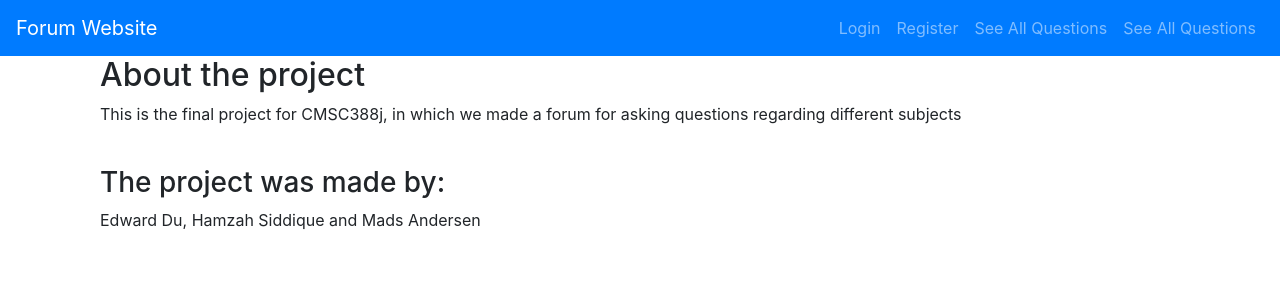
After one commit to MadsAndersens/CMSC388jFinalProject, a Flask app: page /about in a window 1280 px wide. The commit adds this page. Shown: the top 300 px of the page. Run offline with Flask 2, Linux system fonts and the light colour scheme; some libraries are stand-ins or nearby versions.

Commit message:
small updates

```diff
--- a/flask_app/forum/routes.py
+++ b/flask_app/forum/routes.py
@@ -14,8 +14,8 @@ forum = Blueprint("forum", __name__)
 app = Flask(__name__)
 mail = Mail(app)
 # I only got it to work with outlook
-MAIL_USERNAME = "" #'yourId@gmail.com' use an outlook account
-MAIL_PASSWORD = "" # password don't merge if using your own
+MAIL_USERNAME = "cmsc388j@outlook.com" #'yourId@gmail.com' use an outlook account
+MAIL_PASSWORD = "cmscfinal388j" # password don't merge if using your own
 
 app.config['MAIL_SERVER']='smtp-mail.outlook.com'
 app.config['MAIL_PORT'] = 587
@@ -151,6 +151,9 @@ def make_reply(post_title):
 
     # TODO render appropriate template with corresponding data for it
     return render_template("404.html", form=form)
+@forum.route("/about")
+def about():
+    return render_template("about.html")
 
 if __name__ == '__main__':
    app.run(debug = True)
--- /dev/null
+++ b/flask_app/templates/about.html
@@ -0,0 +1,12 @@
+{% extends "header.html" %}
+{% block content %}
+    <div class="container">
+    <h2>About the project</h2>
+    </div>
+    <div class="container">
+            <p> This is the final project for CMSC388j, in which we made a forum for asking questions regarding different subjects</p>
+            <br>
+            <h3> The project was made by:</h3>
+            <p> Edward Du, Hamzah Siddique and Mads Andersen </p>
+    </div>
+{% endblock %}
--- a/flask_app/templates/header.html
+++ b/flask_app/templates/header.html
@@ -42,6 +42,12 @@
                     See All Questions
                 </a>
             </li>
+             <li class="nav-item">
+                <a class="nav-link" href="{{ url_for('forum.see_all_questions') }}">
+                    See All Questions
+                </a>
+            </li>
+
             {% endif %}
         </ul>
     </div>
--- a/flask_app/templates/see_question.html
+++ b/flask_app/templates/see_question.html
@@ -19,6 +19,7 @@
     </div>
   </div>
  {# Create like button #}
+    {% if current_user.is_authenticated %}
 <div class="row">
     <div class="form-group">
         <form method="post">
@@ -27,6 +28,7 @@
         </form>
     </div>
 </div>
+    {% endif %}
 </div>
 
 
@@ -85,7 +87,7 @@
             </div>
           <div class="card-body">
             <ul class="list-group list-group-flush">
-              <li class="list-group-item">{{ question.commenter.username}}'s answer:</li>
+              <li class="list-group-item">{{ answer.commenter.username}}'s answer:</li>
             </ul>
               {{ answer.description }}
           </div>
```
